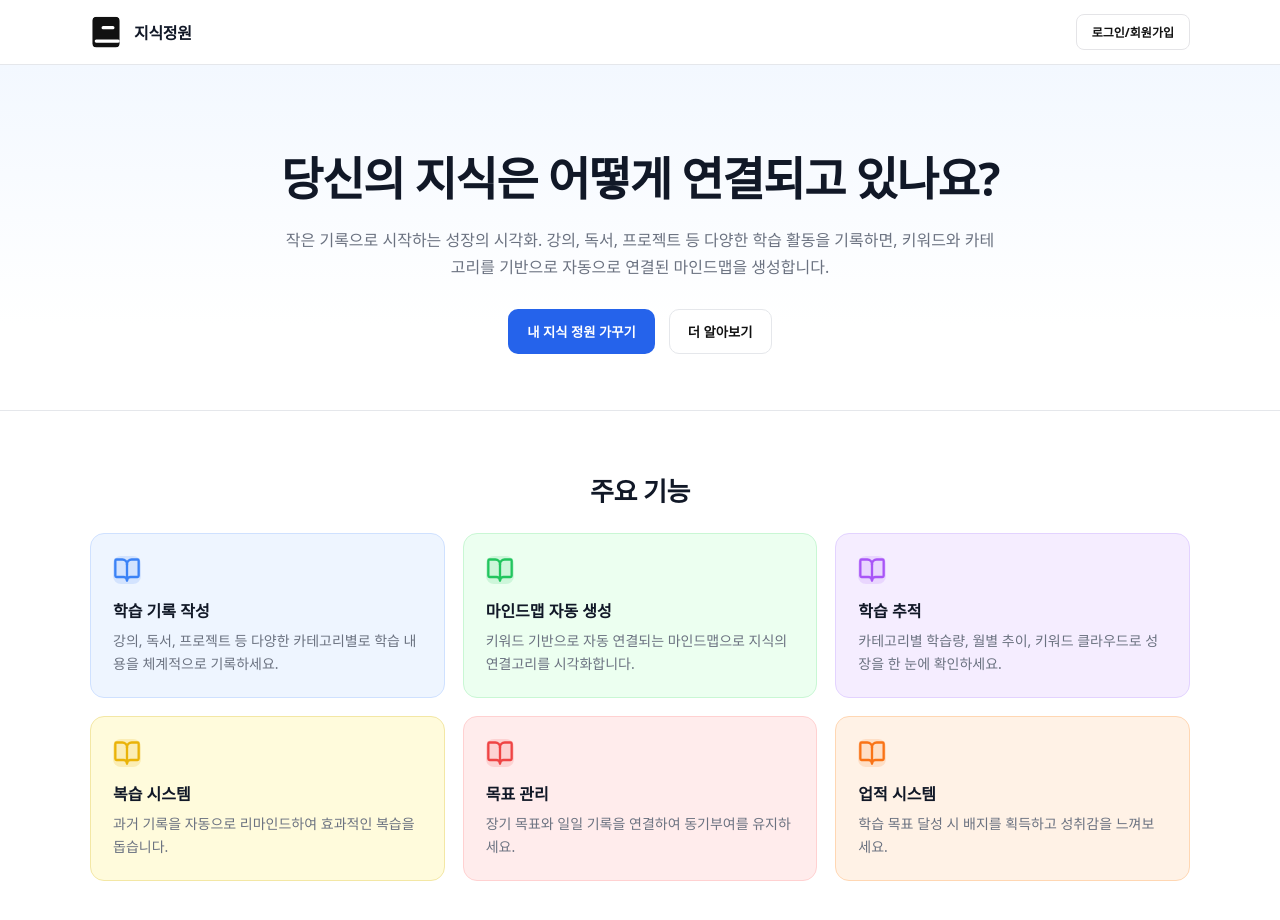
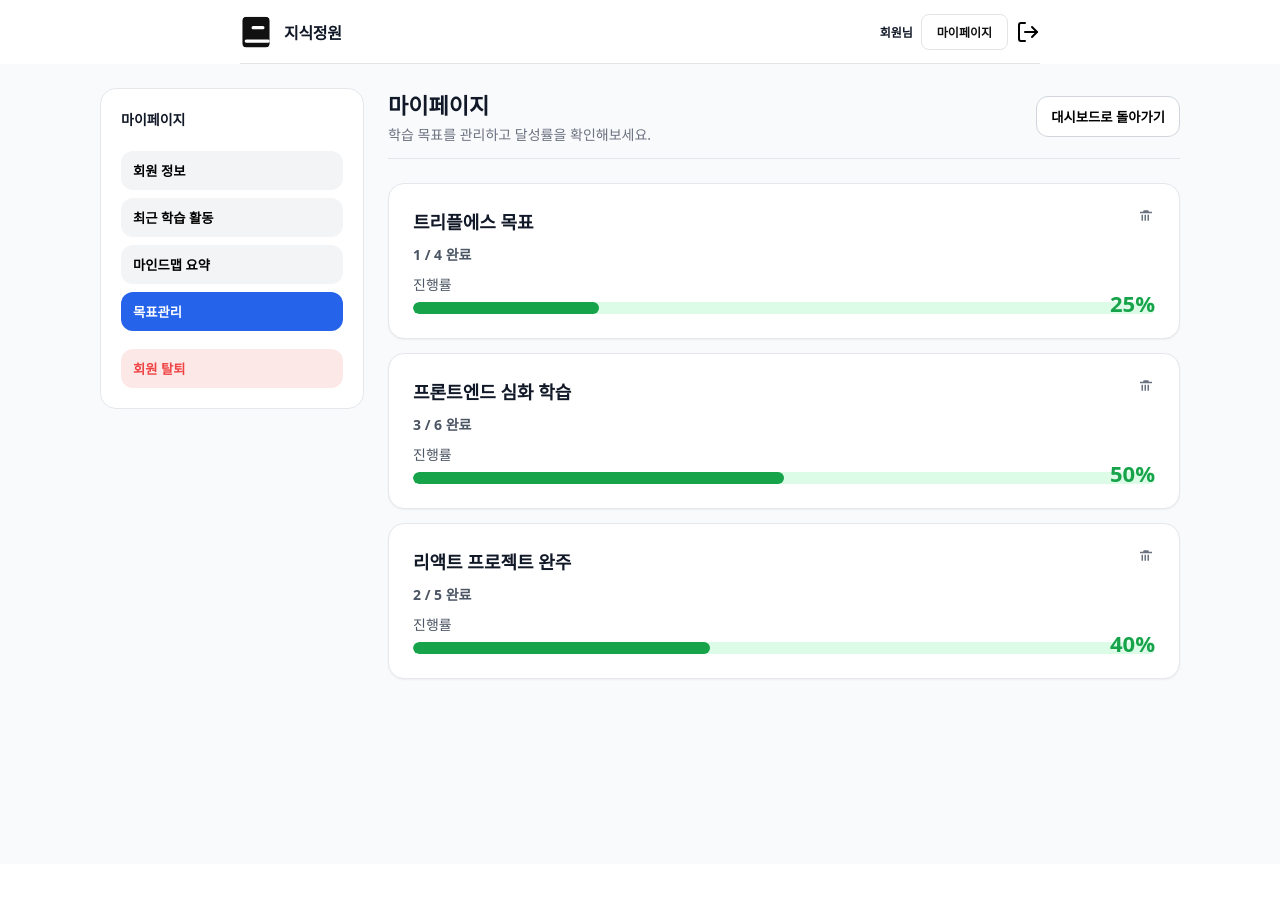
Before and after one commit to GDGoC2026-TripleS-Project/2026_TRIPLES_TEAM_9_FE, a React (Vite) app: page /mypage/goals in a window 1280 px wide. Before the commit this address led to /. Shown: the top 920 px of the page. After the commit the page ends 864 px from the top, so only its background shows below. Built offline with nearby package versions, Linux system fonts and the light colour scheme; no server answers; a web font is replaced by a local one.

Commit message:
#10 feat: 목표 관리 페이지 구현

```diff
--- a/src/App.jsx
+++ b/src/App.jsx
@@ -16,6 +16,7 @@ import StudyRecordDetail from "./pages/records/StudyRecordDetail";
 import MyPage from "./pages/mypage/MyPage";
 import RecentActivityPage from "./pages/mypage/RecentActivityPage";
 import WithdrawPage from "./pages/mypage/WithdrawPage";
+import GoalManagePage from "./pages/mypage/GoalManagePage";
 
 const AUTH_PATHS = new Set([
     "/login",
@@ -52,6 +53,7 @@ function AppRoutes() {
                 {/* 마이페이지 */}
                 <Route path="/mypage" element={<MyPage />} />
                 <Route path="/mypage/recent" element={<RecentActivityPage />} />
+                <Route path="/mypage/goals" element={<GoalManagePage />} />
                 <Route path="/mypage/withdraw" element={<WithdrawPage />} />
                 <Route path="*" element={<Navigate to="/" replace />} />
             </Routes>
--- a/src/api/mypage.api.js
+++ b/src/api/mypage.api.js
@@ -6,3 +6,5 @@ export const updateMyProfile = (data) => api.patch("/mypage/profile", data);
 export const deleteMyAccount = () => api.delete("/mypage/delete");
 export const getMyPageRecent = (size = 5) =>
   api.get("/mypage/activities/recent", { params: { size } });
+export const getMyGoals = () => api.get("/mypage/goals");
+export const deleteMyGoal = (id) => api.delete(`/mypage/goals/${id}`);
--- /dev/null
+++ b/src/components/mypage/GoalCard.jsx
@@ -0,0 +1,38 @@
+import { getGoalPercent } from "./types";
+
+export default function GoalCard({ goal, onDelete, deleting = false }) {
+  const percent = getGoalPercent(goal);
+
+  return (
+    <article className="goal-card">
+      <button
+        className="goal-delete-btn"
+        type="button"
+        onClick={() => onDelete?.(goal.id)}
+        disabled={deleting}
+        aria-label={`${goal.title} 삭제`}
+      >
+        <svg viewBox="0 0 24 24" width="18" height="18" aria-hidden="true">
+          <path
+            d="M9 3h6l1 2h4v2H4V5h4l1-2Zm1 6h2v8h-2V9Zm4 0h2v8h-2V9ZM6 9h2v8H6V9Z"
+            fill="currentColor"
+          />
+        </svg>
+      </button>
+
+      <h3 className="goal-title">{goal.title}</h3>
+      <p className="goal-count">
+        {goal.done} / {goal.total} 완료
+      </p>
+
+      <div className="goal-progress-area">
+        <span className="goal-progress-label">진행률</span>
+        <div className="goal-progress-track">
+          <div className="goal-progress-fill" style={{ width: `${percent}%` }} />
+        </div>
+      </div>
+
+      <span className="goal-percent">{percent}%</span>
+    </article>
+  );
+}
--- /dev/null
+++ b/src/components/mypage/GoalList.jsx
@@ -0,0 +1,86 @@
+import { useEffect, useMemo, useState } from "react";
+import { deleteMyGoal, getMyGoals } from "../../api/mypage.api";
+import GoalCard from "./GoalCard";
+import { MOCK_GOALS } from "./types";
+
+const USE_MOCK_GOALS = String(import.meta.env.VITE_USE_MOCK_GOALS ?? "true") === "true";
+
+const parseGoalList = (response) => {
+  const payload = response?.data?.data ?? response?.data ?? response;
+  if (Array.isArray(payload)) return payload;
+  if (Array.isArray(payload?.items)) return payload.items;
+  if (Array.isArray(payload?.goals)) return payload.goals;
+  return [];
+};
+
+export default function GoalList() {
+  const [goals, setGoals] = useState([]);
+  const [loading, setLoading] = useState(true);
+  const [error, setError] = useState("");
+  const [deletingIds, setDeletingIds] = useState([]);
+
+  const isDeleting = useMemo(() => new Set(deletingIds), [deletingIds]);
+
+  const loadGoals = async () => {
+    setLoading(true);
+    setError("");
+    try {
+      if (USE_MOCK_GOALS) {
+        setGoals(MOCK_GOALS);
+        return;
+      }
+
+      const response = await getMyGoals();
+      setGoals(parseGoalList(response));
+    } catch {
+      setError("목표 목록을 불러오지 못했습니다.");
+      if (USE_MOCK_GOALS) setGoals(MOCK_GOALS);
+    } finally {
+      setLoading(false);
+    }
+  };
+
+  useEffect(() => {
+    loadGoals();
+  }, []);
+
+  const handleDelete = async (id) => {
+    const snapshot = goals;
+    setGoals((prev) => prev.filter((goal) => goal.id !== id));
+    setDeletingIds((prev) => [...prev, id]);
+
+    try {
+      if (!USE_MOCK_GOALS) {
+        await deleteMyGoal(id);
+      }
+    } catch {
+      setGoals(snapshot);
+      setError("삭제에 실패했습니다. 잠시 후 다시 시도해주세요.");
+    } finally {
+      setDeletingIds((prev) => prev.filter((goalId) => goalId !== id));
+    }
+  };
+
+  if (loading) return <div className="goal-state">목표를 불러오는 중...</div>;
+
+  return (
+    <section className="goal-list-wrap">
+      {error && <p className="my-error">{error}</p>}
+
+      {goals.length === 0 ? (
+        <div className="goal-state">등록된 목표가 없습니다.</div>
+      ) : (
+        <div className="goal-list">
+          {goals.map((goal) => (
+            <GoalCard
+              key={goal.id}
+              goal={goal}
+              deleting={isDeleting.has(goal.id)}
+              onDelete={handleDelete}
+            />
+          ))}
+        </div>
+      )}
+    </section>
+  );
+}
--- a/src/components/mypage/MyPageLayout.jsx
+++ b/src/components/mypage/MyPageLayout.jsx
@@ -10,7 +10,12 @@ const ROUTE_MAP = {
     "회원 탈퇴": "/mypage/withdraw",
 };
 
-export default function MyPageLayout({ activeLabel, children }) {
+export default function MyPageLayout({
+    activeLabel,
+    title = "마이페이지",
+    description = "학습 관련 정보를 확인하고 관리해보세요.",
+    children,
+}) {
     const navigate = useNavigate();
 
     return (
@@ -29,10 +34,8 @@ export default function MyPageLayout({ activeLabel, children }) {
                     <section className="my-content">
                         <div className="my-content-header">
                             <div>
-                                <h2 className="my-title">최근 학습 기록</h2>
-                                <p className="my-desc">
-                                    최근 학습한 내용들을 확인하고 이어서 학습해보세요.
-                                </p>
+                                <h2 className="my-title">{title}</h2>
+                                <p className="my-desc">{description}</p>
                             </div>
                             <button
                                 className="my-link-btn"
--- a/src/components/mypage/MySidebar.jsx
+++ b/src/components/mypage/MySidebar.jsx
@@ -1,10 +1,5 @@
-const DEFAULT_ITEMS = [
-  "회원 정보",
-  "최근 학습 활동",
-  "마인드맵 요약",
-  "목표관리",
-  "회원 탈퇴",
-];
+const DEFAULT_ITEMS = ["회원 정보", "최근 학습 활동", "마인드맵 요약", "목표관리"];
+const WITHDRAW_LABEL = "회원 탈퇴";
 
 export default function MySidebar({
   activeLabel = "회원 정보",
@@ -20,9 +15,7 @@ export default function MySidebar({
             key={label}
             className={`my-nav-item ${
               label === activeLabel ? "is-active" : ""
-            } ${label === "최근 학습 활동" ? "is-recent" : ""} ${
-              label === "회원 탈퇴" ? "is-withdraw" : ""
-            }`}
+            } ${label === "최근 학습 활동" ? "is-recent" : ""}`}
             type="button"
             onClick={() => onSelect?.(label)}
           >
@@ -30,6 +23,14 @@ export default function MySidebar({
           </button>
         ))}
       </div>
+
+      <button
+        className={`my-nav-item is-withdraw ${activeLabel === WITHDRAW_LABEL ? "is-active" : ""}`}
+        type="button"
+        onClick={() => onSelect?.(WITHDRAW_LABEL)}
+      >
+        {WITHDRAW_LABEL}
+      </button>
     </aside>
   );
 }
--- /dev/null
+++ b/src/components/mypage/types.js
@@ -0,0 +1,25 @@
+/**
+ * @typedef {Object} Goal
+ * @property {number} id
+ * @property {string} title
+ * @property {number} done
+ * @property {number} total
+ */
+
+/**
+ * @param {Goal} goal
+ */
+export const getGoalPercent = (goal) => {
+  const total = Number(goal?.total ?? 0);
+  const done = Number(goal?.done ?? 0);
+  if (!Number.isFinite(total) || total <= 0) return 0;
+  if (!Number.isFinite(done) || done <= 0) return 0;
+  return Math.max(0, Math.min(100, Math.round((done / total) * 100)));
+};
+
+/** @type {Goal[]} */
+export const MOCK_GOALS = [
+  { id: 1, title: "트리플에스 목표", done: 1, total: 4 },
+  { id: 2, title: "프론트엔드 심화 학습", done: 3, total: 6 },
+  { id: 3, title: "리액트 프로젝트 완주", done: 2, total: 5 },
+];
--- /dev/null
+++ b/src/pages/mypage/GoalManagePage.jsx
@@ -0,0 +1,15 @@
+import MyPageLayout from "../../components/mypage/MyPageLayout";
+import GoalList from "../../components/mypage/GoalList";
+import "../../styles/MyPage.css";
+
+export default function GoalManagePage() {
+  return (
+    <MyPageLayout
+      activeLabel="목표관리"
+      title="마이페이지"
+      description="학습 목표를 관리하고 달성률을 확인해보세요."
+    >
+      <GoalList />
+    </MyPageLayout>
+  );
+}
--- a/src/pages/mypage/RecentActivityPage.jsx
+++ b/src/pages/mypage/RecentActivityPage.jsx
@@ -40,7 +40,11 @@ export default function RecentActivityPage() {
   }, []);
 
   return (
-    <MyPageLayout activeLabel="최근 학습 활동">
+    <MyPageLayout
+      activeLabel="최근 학습 활동"
+      title="최근 학습 기록"
+      description="최근 학습한 내용들을 확인하고 이어서 학습해보세요."
+    >
       {loading && <div className="recent-loading">불러오는 중...</div>}
 
       {!loading && error && (
--- a/src/pages/mypage/WithdrawPage.jsx
+++ b/src/pages/mypage/WithdrawPage.jsx
@@ -29,7 +29,11 @@ export default function WithdrawPage() {
   };
 
   return (
-    <MyPageLayout activeLabel="회원 탈퇴">
+    <MyPageLayout
+      activeLabel="회원 탈퇴"
+      title="회원 탈퇴"
+      description="탈퇴 전 유의사항을 확인해주세요."
+    >
       <div className="withdraw-card">
         <h3 className="withdraw-title">회원 탈퇴</h3>
         <p className="withdraw-desc">
--- a/src/styles/MyPage.css
+++ b/src/styles/MyPage.css
@@ -6,7 +6,7 @@
 
 .my-container {
   display: grid;
-  grid-template-columns: 220px 1fr;
+  grid-template-columns: minmax(220px, 3fr) minmax(0, 9fr);
   gap: 24px;
   max-width: 1120px;
   margin: 0 auto;
@@ -19,6 +19,8 @@
   border-radius: 16px;
   padding: 20px;
   height: fit-content;
+  display: grid;
+  gap: 10px;
 }
 
 .my-sidebar-title {
@@ -64,6 +66,12 @@
 .my-nav-item.is-withdraw {
   color: #ef4444;
   background: rgba(239, 68, 68, 0.12);
+  margin-top: 8px;
+}
+
+.my-nav-item.is-withdraw.is-active {
+  color: #b91c1c;
+  background: rgba(239, 68, 68, 0.2);
 }
 
 .my-content {
@@ -76,6 +84,8 @@
   align-items: center;
   justify-content: space-between;
   gap: 16px;
+  padding-bottom: 14px;
+  border-bottom: 1px solid #e5e7eb;
 }
 
 .my-title {
@@ -414,6 +424,110 @@
   color: #6b7280;
 }
 
+.goal-list-wrap {
+  display: grid;
+  gap: 12px;
+}
+
+.goal-list {
+  display: grid;
+  gap: 14px;
+}
+
+.goal-state {
+  border: 1px solid #e5e7eb;
+  border-radius: 12px;
+  background: #fff;
+  color: #6b7280;
+  padding: 14px 16px;
+  font-size: 14px;
+}
+
+.goal-card {
+  position: relative;
+  border: 1px solid #e5e7eb;
+  border-radius: 16px;
+  background: #fff;
+  padding: 24px;
+  box-shadow: 0 1px 2px rgba(15, 23, 42, 0.05);
+  display: grid;
+  gap: 10px;
+}
+
+.goal-title {
+  margin: 0;
+  color: #111827;
+  font-size: 18px;
+  font-weight: 700;
+}
+
+.goal-count {
+  margin: 0;
+  color: #4b5563;
+  font-size: 14px;
+  font-weight: 600;
+}
+
+.goal-progress-area {
+  display: grid;
+  gap: 8px;
+}
+
+.goal-progress-label {
+  color: #4b5563;
+  font-size: 14px;
+  font-weight: 500;
+}
+
+.goal-progress-track {
+  height: 12px;
+  border-radius: 9999px;
+  background: #dcfce7;
+  overflow: hidden;
+}
+
+.goal-progress-fill {
+  height: 12px;
+  border-radius: 9999px;
+  background: #16a34a;
+  transition: width 0.2s ease;
+}
+
+.goal-percent {
+  position: absolute;
+  right: 24px;
+  bottom: 20px;
+  color: #16a34a;
+  font-size: 22px;
+  font-weight: 700;
+}
+
+.goal-delete-btn {
+  position: absolute;
+  right: 16px;
+  top: 16px;
+  width: 34px;
+  height: 34px;
+  border: none;
+  border-radius: 10px;
+  color: #6b7280;
+  background: transparent;
+  display: inline-flex;
+  align-items: center;
+  justify-content: center;
+  cursor: pointer;
+}
+
+.goal-delete-btn:hover {
+  color: #dc2626;
+  background: #fee2e2;
+}
+
+.goal-delete-btn:disabled {
+  opacity: 0.55;
+  cursor: not-allowed;
+}
+
 @media (max-width: 960px) {
   .my-container {
     grid-template-columns: 1fr;
```
